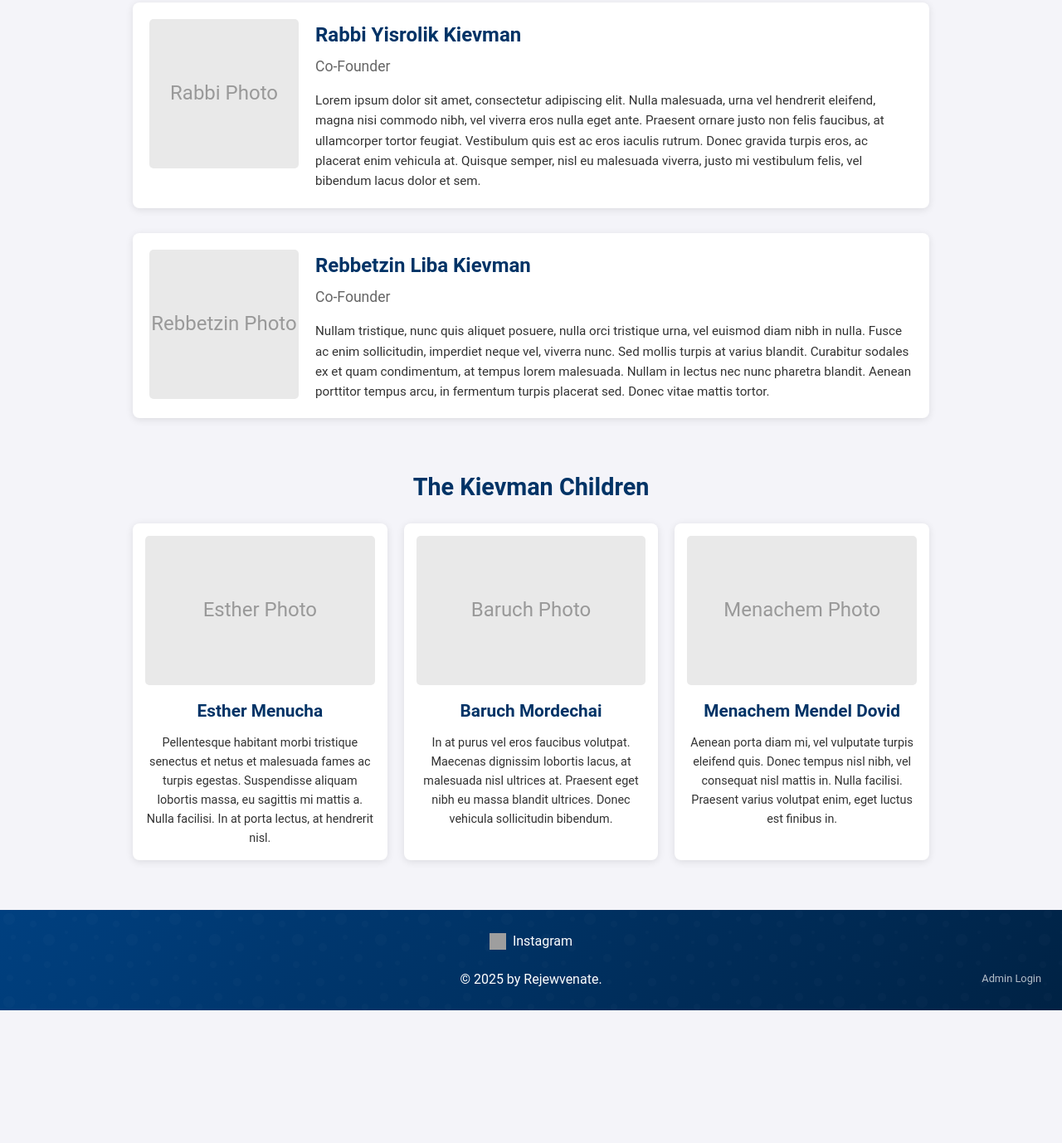
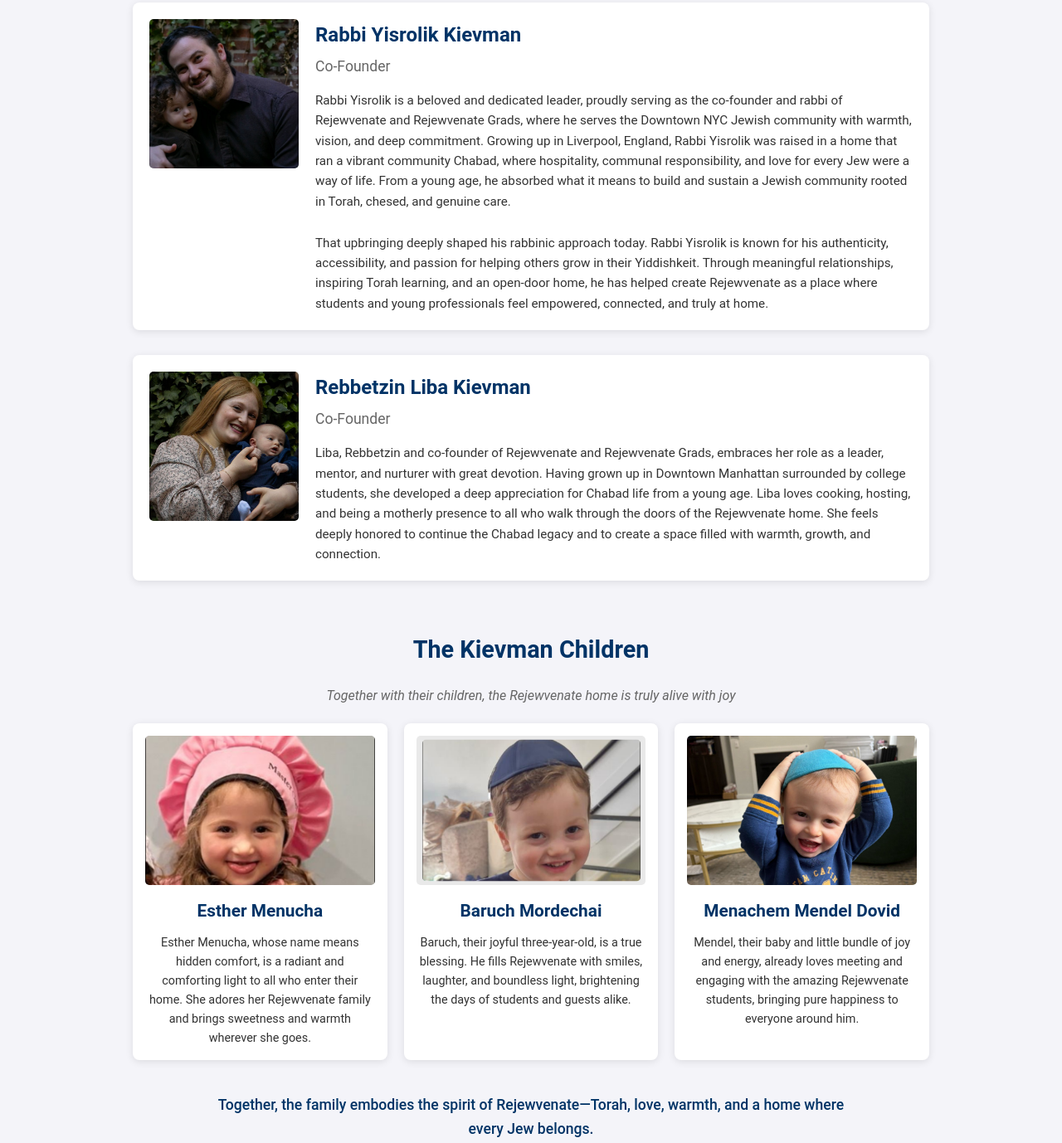
Before and after one commit to avih7531/avih7531.github.io, a website: page public/team.html in a window 1280 px wide. Shown: the part 491-1869 px from the top of the page at 83% size. Before the commit the page ends 1709 px from the top, so only its background shows below. Drawn offline with Linux system fonts and the light colour scheme; grey boxes are pictures that could not be loaded.

Commit message:
Update team page with bios and photos, update about us quote

```diff
--- a/public/team.html
+++ b/public/team.html
@@ -200,6 +200,18 @@
       height: 100%;
       object-fit: cover;
       border-radius: 5px;
+      object-position: 50% 50%; /* Default: centered */
+    }
+
+    /* Individual image positioning - adjust these values */
+    .team-member-img img[src*="yisrolik"] {
+      object-position: 100% 10%; /* X: 0-100% (left-right), Y: 0-100% (top-bottom) */
+      transform: scale(1.0); /* Zoom: 1.0 = normal, 1.2 = 20% bigger, 0.8 = 20% smaller */
+    }
+
+    .team-member-img img[src*="liba"] {
+      object-position: 10% 5%;
+      transform: scale(1.0);
     }
 
     .team-member-info {
@@ -261,6 +273,30 @@
       font-size: 1.5rem;
       margin-bottom: 15px;
       border-radius: 5px;
+    }
+
+    .child-member-img img {
+      width: 100%;
+      height: 100%;
+      object-fit: cover;
+      border-radius: 5px;
+      object-position: 50% 50%; /* Default: centered */
+    }
+
+    /* Individual children image positioning - adjust these values */
+    .child-member-img img[src*="esther_menucha"] {
+      object-position: 100% 10%;
+      transform: scale(1);
+    }
+
+    .child-member-img img[src*="baruch"] {
+      object-position: 50% 10%;
+      transform: scale(0.95);
+    }
+
+    .child-member-img img[src*="mendel"] {
+      object-position: 50% 30%;
+      transform: scale(1.0);
     }
 
     .child-member h3 {
@@ -386,54 +422,58 @@
     <div class="team-grid">
       <div class="team-member">
         <div class="team-member-img">
-          <div>Rabbi Photo</div>
+          <img src="images/yisrolik.png" alt="Rabbi Yisrolik Kievman">
         </div>
         <div class="team-member-info">
           <h3>Rabbi Yisrolik Kievman</h3>
           <h4>Co-Founder</h4>
-          <p>Lorem ipsum dolor sit amet, consectetur adipiscing elit. Nulla malesuada, urna vel hendrerit eleifend, magna nisi commodo nibh, vel viverra eros nulla eget ante. Praesent ornare justo non felis faucibus, at ullamcorper tortor feugiat. Vestibulum quis est ac eros iaculis rutrum. Donec gravida turpis eros, ac placerat enim vehicula at. Quisque semper, nisl eu malesuada viverra, justo mi vestibulum felis, vel bibendum lacus dolor et sem.</p>
+          <p>Rabbi Yisrolik is a beloved and dedicated leader, proudly serving as the co-founder and rabbi of Rejewvenate and Rejewvenate Grads, where he serves the Downtown NYC Jewish community with warmth, vision, and deep commitment. Growing up in Liverpool, England, Rabbi Yisrolik was raised in a home that ran a vibrant community Chabad, where hospitality, communal responsibility, and love for every Jew were a way of life. From a young age, he absorbed what it means to build and sustain a Jewish community rooted in Torah, chesed, and genuine care.</p>
+          <br>
+          <p>That upbringing deeply shaped his rabbinic approach today. Rabbi Yisrolik is known for his authenticity, accessibility, and passion for helping others grow in their Yiddishkeit. Through meaningful relationships, inspiring Torah learning, and an open-door home, he has helped create Rejewvenate as a place where students and young professionals feel empowered, connected, and truly at home.</p>
         </div>
       </div>
 
       <div class="team-member">
         <div class="team-member-img">
-          <div>Rebbetzin Photo</div>
+          <img src="images/liba.png" alt="Rebbetzin Liba Kievman">
         </div>
         <div class="team-member-info">
           <h3>Rebbetzin Liba Kievman</h3>
           <h4>Co-Founder</h4>
-          <p>Nullam tristique, nunc quis aliquet posuere, nulla orci tristique urna, vel euismod diam nibh in nulla. Fusce ac enim sollicitudin, imperdiet neque vel, viverra nunc. Sed mollis turpis at varius blandit. Curabitur sodales ex et quam condimentum, at tempus lorem malesuada. Nullam in lectus nec nunc pharetra blandit. Aenean porttitor tempus arcu, in fermentum turpis placerat sed. Donec vitae mattis tortor.</p>
+          <p>Liba, Rebbetzin and co-founder of Rejewvenate and Rejewvenate Grads, embraces her role as a leader, mentor, and nurturer with great devotion. Having grown up in Downtown Manhattan surrounded by college students, she developed a deep appreciation for Chabad life from a young age. Liba loves cooking, hosting, and being a motherly presence to all who walk through the doors of the Rejewvenate home. She feels deeply honored to continue the Chabad legacy and to create a space filled with warmth, growth, and connection.</p>
         </div>
       </div>
     </div>
 
     <div class="children-section">
       <h2>The Kievman Children</h2>
+      <p style="text-align: center; margin-bottom: 20px; color: #666; font-style: italic;">Together with their children, the Rejewvenate home is truly alive with joy</p>
       <div class="children-grid">
         <div class="child-member">
           <div class="child-member-img">
-            <div>Esther Photo</div>
+            <img src="images/esther_menucha.png" alt="Esther Menucha">
           </div>
           <h3>Esther Menucha</h3>
-          <p>Pellentesque habitant morbi tristique senectus et netus et malesuada fames ac turpis egestas. Suspendisse aliquam lobortis massa, eu sagittis mi mattis a. Nulla facilisi. In at porta lectus, at hendrerit nisl.</p>
+          <p>Esther Menucha, whose name means hidden comfort, is a radiant and comforting light to all who enter their home. She adores her Rejewvenate family and brings sweetness and warmth wherever she goes.</p>
         </div>
 
         <div class="child-member">
           <div class="child-member-img">
-            <div>Baruch Photo</div>
+            <img src="images/baruch.png" alt="Baruch Mordechai">
           </div>
           <h3>Baruch Mordechai</h3>
-          <p>In at purus vel eros faucibus volutpat. Maecenas dignissim lobortis lacus, at malesuada nisl ultrices at. Praesent eget nibh eu massa blandit ultrices. Donec vehicula sollicitudin bibendum.</p>
+          <p>Baruch, their joyful three-year-old, is a true blessing. He fills Rejewvenate with smiles, laughter, and boundless light, brightening the days of students and guests alike.</p>
         </div>
 
         <div class="child-member">
           <div class="child-member-img">
-            <div>Menachem Photo</div>
+            <img src="images/mendel.jpeg" alt="Menachem Mendel Dovid">
           </div>
           <h3>Menachem Mendel Dovid</h3>
-          <p>Aenean porta diam mi, vel vulputate turpis eleifend quis. Donec tempus nisl nibh, vel consequat nisl mattis in. Nulla facilisi. Praesent varius volutpat enim, eget luctus est finibus in.</p>
+          <p>Mendel, their baby and little bundle of joy and energy, already loves meeting and engaging with the amazing Rejewvenate students, bringing pure happiness to everyone around him.</p>
         </div>
       </div>
+      <p style="text-align: center; margin-top: 40px; font-size: 1.1rem; color: #003366; font-weight: 500; max-width: 800px; margin-left: auto; margin-right: auto;">Together, the family embodies the spirit of Rejewvenate—Torah, love, warmth, and a home where every Jew belongs.</p>
     </div>
   </div>
 
```
Also changed, not shown: public/about-us.html (+2 -2 lines), public/images/baruch.png (added), public/images/esther_menucha.png (added), public/images/liba.png (added), public/images/mendel.jpeg (added), public/images/yisrolik.png (added).
